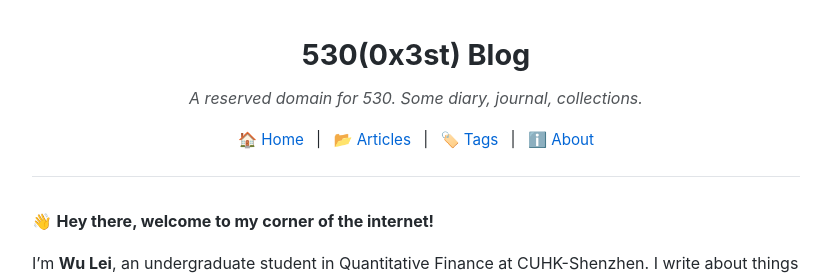
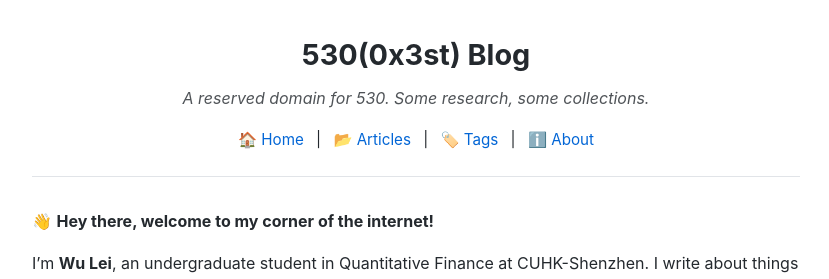
Before and after one commit to 0x3st/0x3st.github.io, a Jekyll site: the page built from index.md, in a window 1280 px wide. Shown: the top 279 px of the page, without its empty margins (224-1053 px from the left). Built offline with Jekyll 4.4.1, drawn with Linux system fonts in a browser that asks for light colours.

Commit message:
refactor: update blog description for clarity and relevance

```diff
--- a/_config.yml
+++ b/_config.yml
@@ -1,6 +1,6 @@
 # Site Settings
 title: 530(0x3st) Blog
-description: A reserved domain for 530. Some diary, journal, collections.
+description: A reserved domain for 530. Some research, some collections.
 domain: by530.com
 url: https://by530.com
 
```
